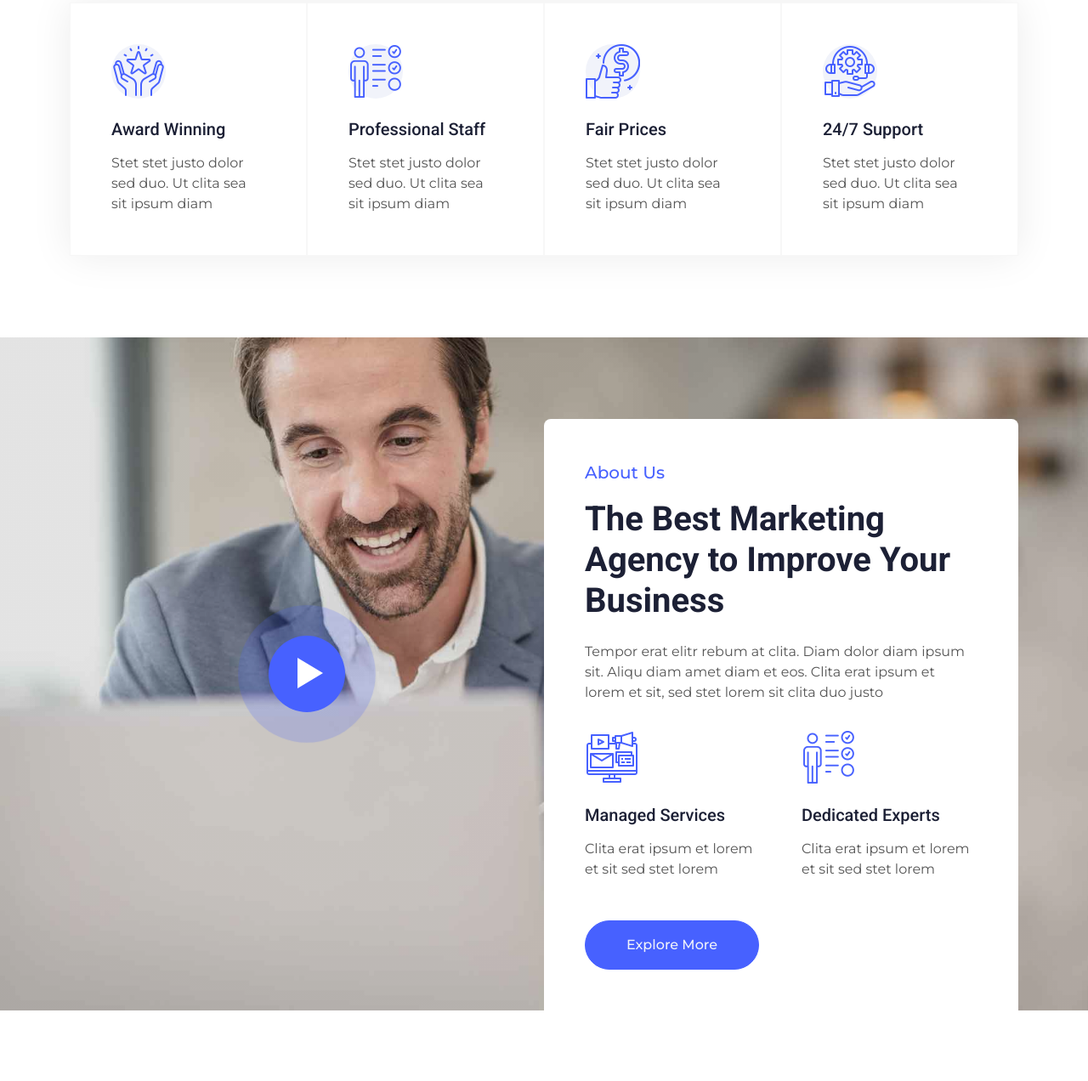
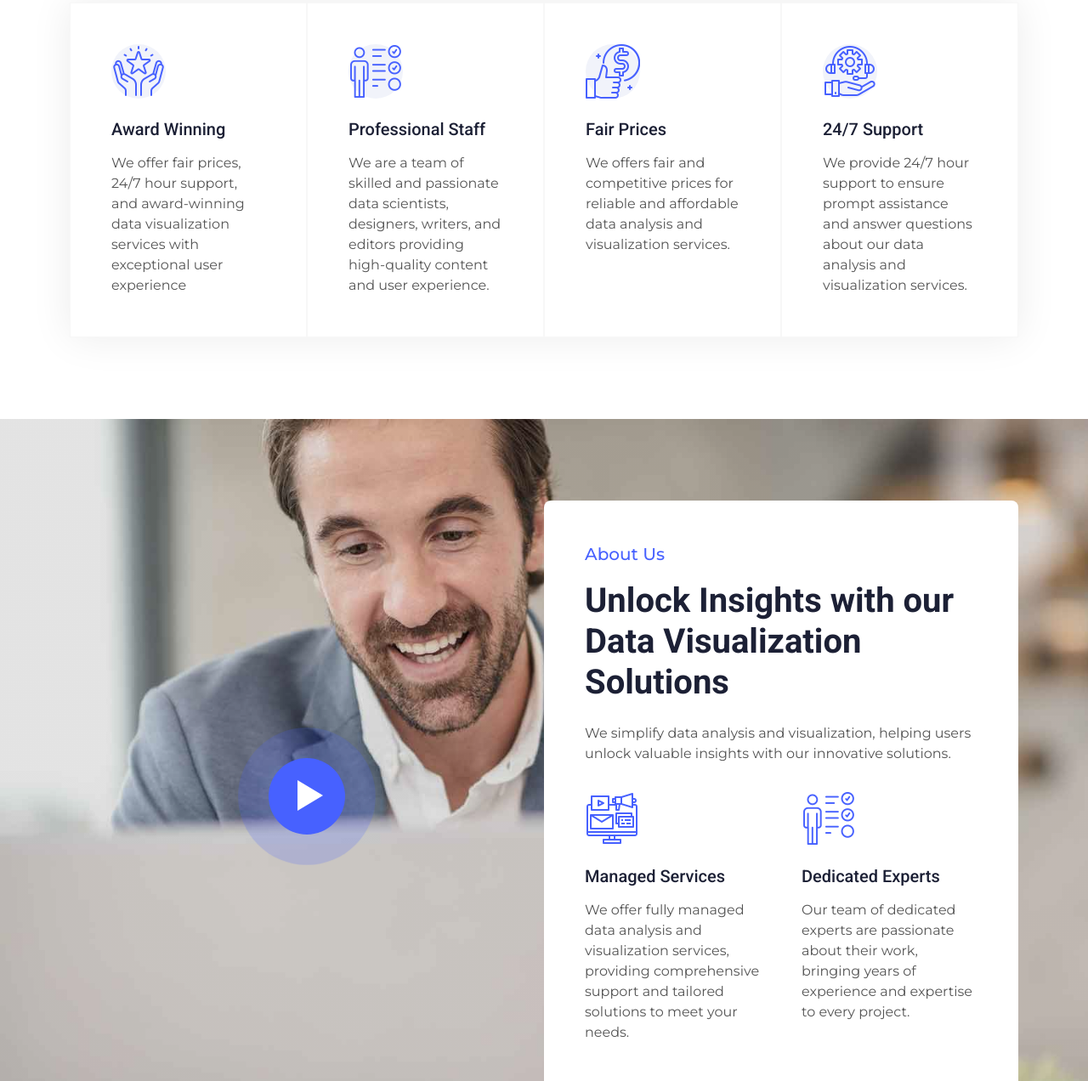
Before and after one commit to shalcomp/portfolio.github.io, a plain HTML site: page index.html in a window 1280 px wide. Shown: the part 961-2233 px from the top of the page at 85% size. Drawn offline with nearby package versions, Linux system fonts and the light colour scheme.

Commit message:
Updated the html template of the website

```diff
--- a/index.html
+++ b/index.html
@@ -3,7 +3,7 @@
 
 <head>
     <meta charset="utf-8">
-    <title>GrowMark - Digital Marketing HTML Template</title>
+    <title>ExeInsight - Intelligent Solutions for Business Success</title>
     <meta content="width=device-width, initial-scale=1.0" name="viewport">
     <meta content="" name="keywords">
     <meta content="" name="description">
@@ -48,7 +48,7 @@
         <div class="container py-3">
             <div class="d-flex align-items-center">
                 <a href="index.html">
-                    <h2 class="text-white fw-bold m-0">GrowMark</h2>
+                    <h2 class="text-white fw-bold m-0">ExeInsight</h2>
                 </a>
                 <div class="ms-auto d-flex align-items-center">
                     <small class="ms-4"><i class="fa fa-map-marker-alt me-3"></i>123 Street, New York, USA</small>
@@ -74,7 +74,7 @@
         <div class="container">
             <nav class="navbar navbar-expand-lg bg-white navbar-light p-lg-0">
                 <a href="index.html" class="navbar-brand d-lg-none">
-                    <h1 class="fw-bold m-0">GrowMark</h1>
+                    <h1 class="fw-bold m-0">ExeInsight</h1>
                 </a>
                 <button type="button" class="navbar-toggler me-0" data-bs-toggle="collapse"
                     data-bs-target="#navbarCollapse">
@@ -119,7 +119,7 @@
                             <div class="row justify-content-start">
                                 <div class="col-lg-7 text-start">
                                     <p class="fs-4 text-white animated slideInRight">Welcome to
-                                        <strong>GrowMark</strong>
+                                        <strong>ExeInsight</strong>
                                     </p>
                                     <h1 class="display-1 text-white mb-4 animated slideInRight">Unlock Your Business
                                         Growth</h1>
@@ -137,7 +137,7 @@
                         <div class="container">
                             <div class="row justify-content-end">
                                 <div class="col-lg-7 text-end">
-                                    <p class="fs-4 text-white animated slideInLeft">Welcome to <strong>GrowMark</strong>
+                                    <p class="fs-4 text-white animated slideInLeft">Welcome to <strong>ExeInsight</strong>
                                     </p>
                                     <h1 class="display-1 text-white mb-5 animated slideInLeft">Ready to Grow Your
                                         Business</h1>
@@ -173,7 +173,7 @@
                             <img class="img-fluid" src="img/icon/icon-1.png" alt="Icon">
                         </div>
                         <h5 class="mb-3">Award Winning</h5>
-                        <p class="mb-0">Stet stet justo dolor sed duo. Ut clita sea sit ipsum diam</p>
+                        <p class="mb-0">We offer fair prices, 24/7 hour support, and award-winning data visualization services with exceptional user experience</p>
                     </div>
                 </div>
                 <div class="col-md-6 col-lg-3 wow fadeIn" data-wow-delay="0.3s">
@@ -182,7 +182,7 @@
                             <img class="img-fluid" src="img/icon/icon-2.png" alt="Icon">
                         </div>
                         <h5 class="mb-3">Professional Staff</h5>
-                        <p class="mb-0">Stet stet justo dolor sed duo. Ut clita sea sit ipsum diam</p>
+                        <p class="mb-0">We are a team of skilled and passionate data scientists, designers, writers, and editors providing high-quality content and user experience.</p>
                     </div>
                 </div>
                 <div class="col-md-6 col-lg-3 wow fadeIn" data-wow-delay="0.5s">
@@ -191,7 +191,7 @@
                             <img class="img-fluid" src="img/icon/icon-3.png" alt="Icon">
                         </div>
                         <h5 class="mb-3">Fair Prices</h5>
-                        <p class="mb-0">Stet stet justo dolor sed duo. Ut clita sea sit ipsum diam</p>
+                        <p class="mb-0">We offers fair and competitive prices for reliable and affordable data analysis and visualization services.</p>
                     </div>
                 </div>
                 <div class="col-md-6 col-lg-3 wow fadeIn" data-wow-delay="0.7s">
@@ -200,7 +200,7 @@
                             <img class="img-fluid" src="img/icon/icon-4.png" alt="Icon">
                         </div>
                         <h5 class="mb-3">24/7 Support</h5>
-                        <p class="mb-0">Stet stet justo dolor sed duo. Ut clita sea sit ipsum diam</p>
+                        <p class="mb-0">We provide 24/7 hour support to ensure prompt assistance and answer questions about our data analysis and visualization services.</p>
                     </div>
                 </div>
             </div>
@@ -224,19 +224,18 @@
                 <div class="col-lg-6 pt-lg-5 wow fadeIn" data-wow-delay="0.5s">
                     <div class="bg-white rounded-top p-5 mt-lg-5">
                         <p class="fs-5 fw-medium text-primary">About Us</p>
-                        <h1 class="display-6 mb-4">The Best Marketing Agency to Improve Your Business</h1>
-                        <p class="mb-4">Tempor erat elitr rebum at clita. Diam dolor diam ipsum sit. Aliqu diam amet
-                            diam et eos. Clita erat ipsum et lorem et sit, sed stet lorem sit clita duo justo</p>
+                        <h1 class="display-6 mb-4">Unlock Insights with our Data Visualization Solutions</h1>
+                        <p class="mb-4">We simplify data analysis and visualization, helping users unlock valuable insights with our innovative solutions.</p>
                         <div class="row g-5 pt-2 mb-5">
                             <div class="col-sm-6">
                                 <img class="img-fluid mb-4" src="img/icon/icon-5.png" alt="">
                                 <h5 class="mb-3">Managed Services</h5>
-                                <span>Clita erat ipsum et lorem et sit sed stet lorem</span>
+                                <span>We offer fully managed data analysis and visualization services, providing comprehensive support and tailored solutions to meet your needs.</span>
                             </div>
                             <div class="col-sm-6">
                                 <img class="img-fluid mb-4" src="img/icon/icon-2.png" alt="">
                                 <h5 class="mb-3">Dedicated Experts</h5>
-                                <span>Clita erat ipsum et lorem et sit sed stet lorem</span>
+                                <span>Our team of dedicated experts are passionate about their work, bringing years of experience and expertise to every project.</span>
                             </div>
                         </div>
                         <a class="btn btn-primary rounded-pill py-3 px-5" href="">Explore More</a>
```
